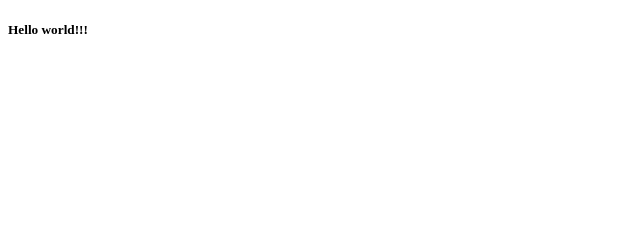
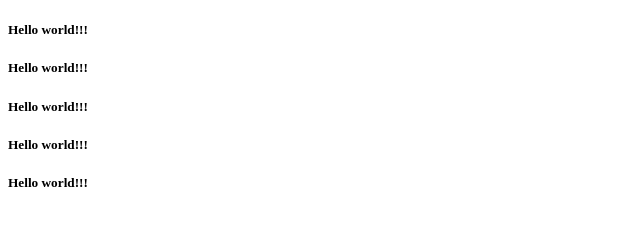
Before and after one commit to Rashed5105/My-first-github-repo, a plain HTML site: page index.html in a window 1280 px wide. Shown: the whole page, without its empty margins (0-640 px from the left). Drawn offline with Linux system fonts and the light colour scheme.

Commit message:
added more heading

```diff
--- a/index.html
+++ b/index.html
@@ -7,5 +7,9 @@
 </head>
 <body>
     <h5>Hello world!!!</h5>
+    <h5>Hello world!!!</h5>
+    <h5>Hello world!!!</h5>
+    <h5>Hello world!!!</h5>
+    <h5>Hello world!!!</h5>
 </body>
 </html>
```
